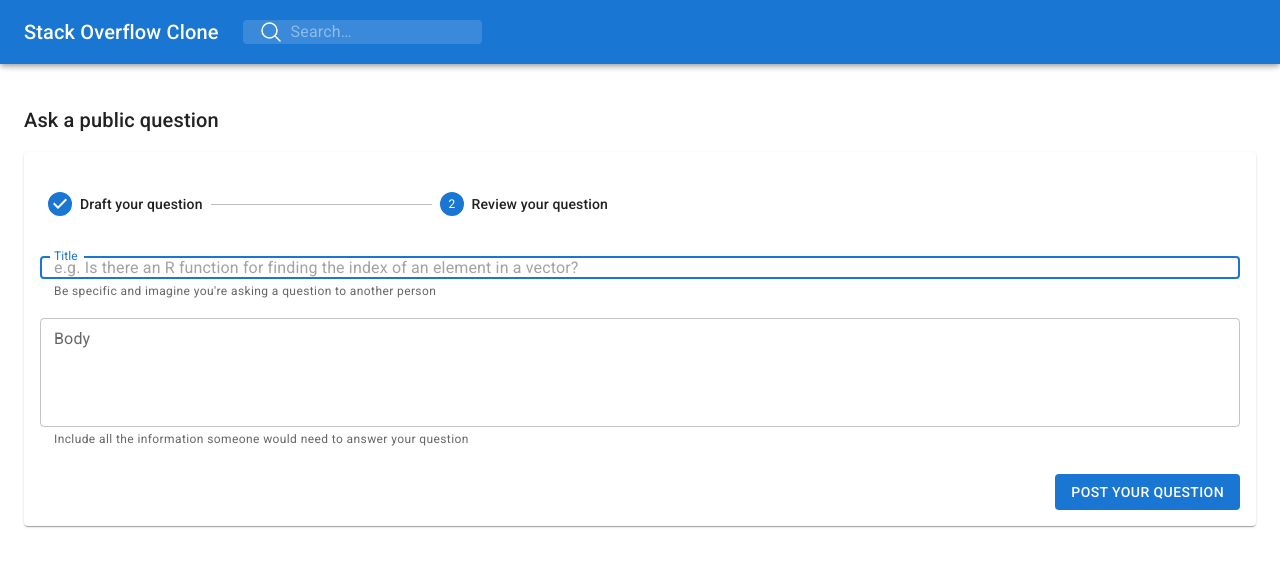
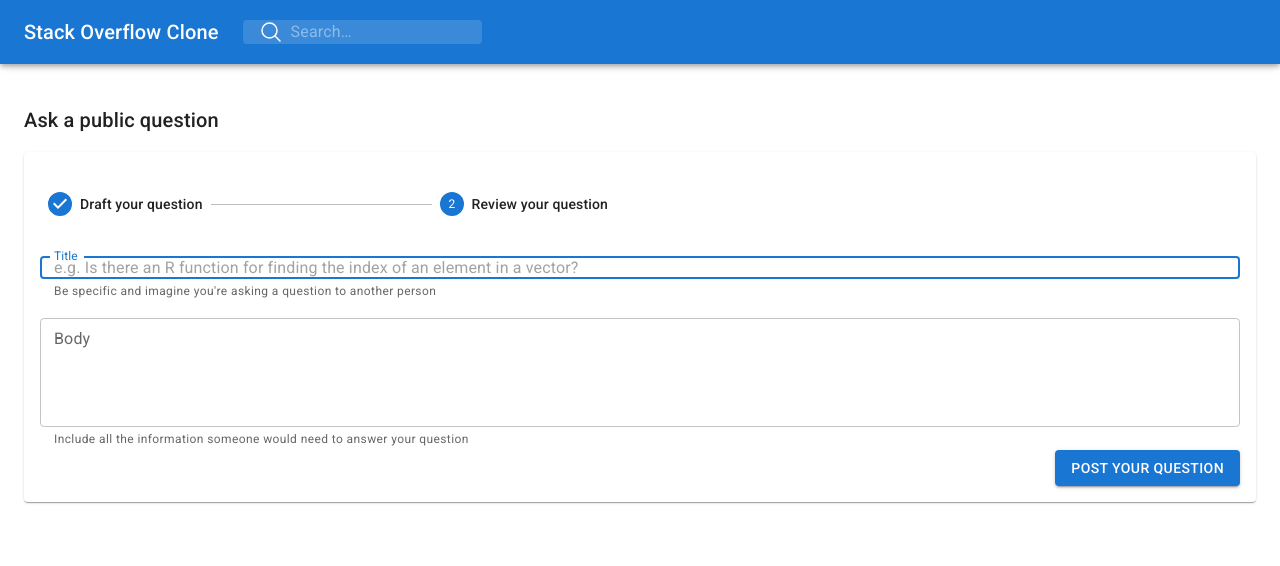
Before and after one commit to potouridisio/my-stack-overflow-clone, a React (Vite) app: page /questions/ask in a window 1280 px wide. Shown: the top 566 px of the page. Built offline with nearby package versions, Linux system fonts and the light colour scheme.

Commit message:
refactor: use MUI's Button

```diff
--- a/src/routes/Ask.jsx
+++ b/src/routes/Ask.jsx
@@ -1,4 +1,6 @@
 import { Form, redirect } from "react-router-dom";
+
+import Button from "@mui/material/Button";
 
 import TextField from "../components/TextField";
 
@@ -119,13 +121,9 @@ export default function Ask() {
           </Form>
 
           <div className="flex justify-end">
-            <button
-              className="relative m-0 ml-2 mt-6 box-border inline-flex min-w-[64px] cursor-pointer select-none appearance-none items-center justify-center rounded border-0 bg-[#1976d2] px-4 py-1.5 align-middle text-sm font-medium uppercase leading-[1.75] tracking-[0.02857em] text-white no-underline outline-0 hover:bg-[#1565c0] hover:no-underline hover:shadow-[0px_2px_4px_-1px_rgba(0,_0,_0,_0.2),_0px_4px_5px_0px_rgba(0,_0,_0,_0.14),_0px_1px_10px_0px_rgba(0,0,0,0.12)]"
-              form="new-question"
-              type="submit"
-            >
+            <Button form="new-question" type="submit" variant="contained">
               Post your question
-            </button>
+            </Button>
           </div>
         </div>
       </div>
--- a/src/routes/Question.jsx
+++ b/src/routes/Question.jsx
@@ -1,4 +1,6 @@
 import { Form, Link, useActionData, useLoaderData } from "react-router-dom";
+
+import Button from "@mui/material/Button";
 
 import TextField from "../components/TextField";
 import { convertToRelativeDate, indexBy } from "../lib/utils";
@@ -75,12 +77,9 @@ export default function Question() {
           <div className="m-0 flex-[1] text-xl font-medium leading-[1.6] tracking-[0.0075em]">
             {question.title}
           </div>
-          <Link
-            className="relative m-0 box-border inline-flex min-w-[64px] cursor-pointer select-none appearance-none items-center justify-center rounded border-0 bg-[#1976d2] px-4 py-1.5 align-middle text-sm font-medium uppercase leading-[1.75] tracking-[0.02857em] text-white no-underline outline-0 hover:bg-[#1565c0] hover:no-underline hover:shadow-[0px_2px_4px_-1px_rgba(0,_0,_0,_0.2),_0px_4px_5px_0px_rgba(0,_0,_0,_0.14),_0px_1px_10px_0px_rgba(0,0,0,0.12)]"
-            to="/questions/ask"
-          >
+          <Button component={Link} to="/questions/ask" variant="contained">
             Ask Question
-          </Link>
+          </Button>
         </div>
       </div>
 
@@ -169,13 +168,14 @@ export default function Question() {
           </Form>
 
           <div className="flex justify-end">
-            <button
-              className="relative m-0 ml-2 mt-6 box-border inline-flex min-w-[64px] cursor-pointer select-none appearance-none items-center justify-center rounded border-0 bg-[#1976d2] px-4 py-1.5 align-middle text-sm font-medium uppercase leading-[1.75] tracking-[0.02857em] text-white no-underline outline-0 hover:bg-[#1565c0] hover:no-underline hover:shadow-[0px_2px_4px_-1px_rgba(0,_0,_0,_0.2),_0px_4px_5px_0px_rgba(0,_0,_0,_0.14),_0px_1px_10px_0px_rgba(0,0,0,0.12)]"
+            <Button
               form="new-answer"
+              sx={{ ml: 1, mt: 3 }}
               type="submit"
+              variant="contained"
             >
               Post Your Answer
-            </button>
+            </Button>
           </div>
         </div>
       </div>
--- a/src/routes/Questions.jsx
+++ b/src/routes/Questions.jsx
@@ -1,4 +1,6 @@
 import { Link, useLoaderData, useSearchParams } from "react-router-dom";
+
+import Button from "@mui/material/Button";
 
 import { convertToRelativeDate, indexBy, truncateText } from "../lib/utils";
 
@@ -36,12 +38,9 @@ export default function Questions() {
           <div className="m-0 flex-[1] text-xl font-medium leading-[1.6] tracking-[0.0075em]">
             {q ? "Search Results" : "All Questions"}
           </div>
-          <Link
-            className="relative m-0 box-border inline-flex min-w-[64px] cursor-pointer select-none appearance-none items-center justify-center rounded border-0 bg-[#1976d2] px-4 py-1.5 align-middle text-sm font-medium uppercase leading-[1.75] tracking-[0.02857em] text-white no-underline outline-0 hover:bg-[#1565c0] hover:no-underline hover:shadow-[0px_2px_4px_-1px_rgba(0,_0,_0,_0.2),_0px_4px_5px_0px_rgba(0,_0,_0,_0.14),_0px_1px_10px_0px_rgba(0,0,0,0.12)]"
-            to="/questions/ask"
-          >
+          <Button component={Link} to="/questions/ask" variant="contained">
             Ask Question
-          </Link>
+          </Button>
         </div>
       </div>
 
```
